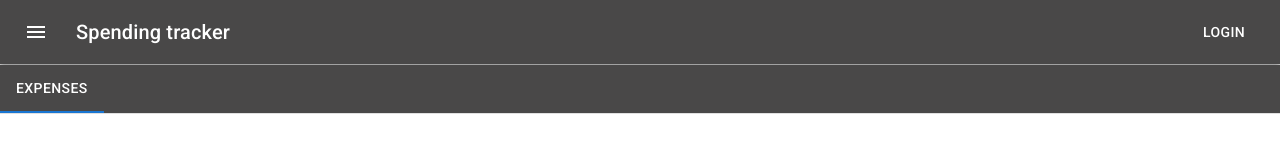
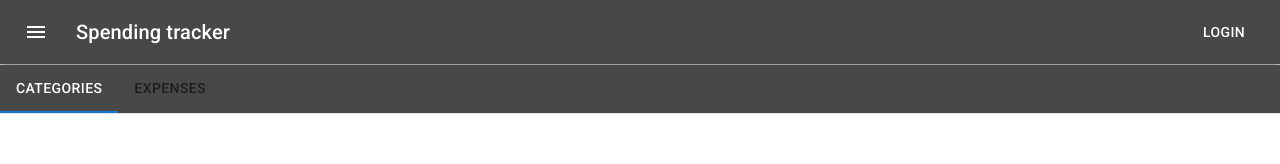
Before and after one commit to EdvinasA/spending-tracker, a Next.js app in the folder ui/: page / in a window 1280 px wide. Shown: the top 164 px of the page. Built offline with nearby package versions, Linux system fonts and the light colour scheme; what @mui/material-nextjs would draw is missing.

Commit message:
Update navigation bar, add email as dynamic for retrieving info

```diff
--- a/ui/src/app/layout.tsx
+++ b/ui/src/app/layout.tsx
@@ -5,7 +5,7 @@ import Header from "@/components/header/Header";
 import { AppRouterCacheProvider } from '@mui/material-nextjs/v15-appRouter';
 import { CssBaseline, Divider, ThemeProvider } from "@mui/material";
 import theme from "@/theme";
-import NavBar from "@/components/tabs/NavBar";
+import NavBar from "@/components/nav-bar/NavBar";
 
 const geistSans = Geist({
   variable: "--font-geist-sans",
--- a/ui/src/components/expenses/Expenses.tsx
+++ b/ui/src/components/category/Category.tsx
@@ -1,5 +1,5 @@
 
-export default function Tabs() {
+export default function Category() {
     return <div>
         Tabs component
     </div>
--- /dev/null
+++ b/ui/src/components/nav-bar/NavBar.tsx
@@ -0,0 +1,51 @@
+'use client'
+import { Box, Tab, Tabs } from '@mui/material';
+import * as React from 'react';
+
+export default function NavBar() {
+    const [selectedTab, setSelectedTab] = React.useState<string>("Categories");
+
+    const a11yProps = (name: string) => {
+        return {
+            id: `simple-tab-${name}`,
+            'aria-controls': `simple-tabpanel-${name}`,
+        };
+    }
+
+    const tabs = [
+        { label: "Categories", value: "Categories" },
+        { label: "Expenses", value: "Expenses" },
+    ];
+
+    const handleChange = (_: React.SyntheticEvent, newIndex: number) => {
+        setSelectedTab(tabs[newIndex].value);
+    };
+
+    return (
+        <Box sx={{ width: '100%' }}>
+            <Box sx={{ borderBottom: 1, borderColor: 'divider' }}>
+                <Tabs
+                    sx={{
+                        backgroundColor: '#494848',
+                        borderTop: '1px',
+                        borderColor: 'white'
+                    }}
+                    value={tabs.findIndex((tab) => tab.value === selectedTab)}
+                    onChange={handleChange}
+                    aria-label="Tabs">
+                    {tabs.map((tab, index) => (
+                        <Tab
+                            sx={{
+                                '&.Mui-selected': {
+                                    color: 'white'
+                                },
+                            }}
+                            key={index}
+                            label={tab.label}
+                            {...a11yProps(tab.value)} />
+                    ))}
+                </Tabs>
+            </Box>
+        </Box>
+    );
+}
--- a/ui/src/components/tabs/NavBar.tsx
+++ /dev/null
@@ -1,35 +0,0 @@
-'use client'
-import { Box, Tab, Tabs } from '@mui/material';
-import * as React from 'react';
-
-function a11yProps(index: number) {
-    return {
-        id: `simple-tab-${index}`,
-        'aria-controls': `simple-tabpanel-${index}`,
-    };
-}
-
-export default function NavBar() {
-    const [value, setValue] = React.useState(0);
-
-    const handleChange = (event: React.SyntheticEvent, newValue: number) => {
-        setValue(newValue);
-    };
-
-    return (
-        <Box sx={{ width: '100%' }}>
-            <Box sx={{ borderBottom: 1, borderColor: 'divider' }}>
-                <Tabs sx={{ backgroundColor: '#494848', borderTop: '1px', borderColor: 'white' }} value={value} onChange={handleChange} aria-label="Tabs">
-                    <Tab sx={{
-                        '&.Mui-selected': {
-                            color: 'white', // Custom text color
-                            '&:hover': {
-                                color: 'white', // Hover effect
-                            },
-                        },
-                    }} label="Expenses" {...a11yProps(0)} />
-                </Tabs>
-            </Box>
-        </Box>
-    );
-}
```
Also changed, not shown: ui/src/app/[email]/page.tsx (renamed from ui/src/app/home/page.tsx).
